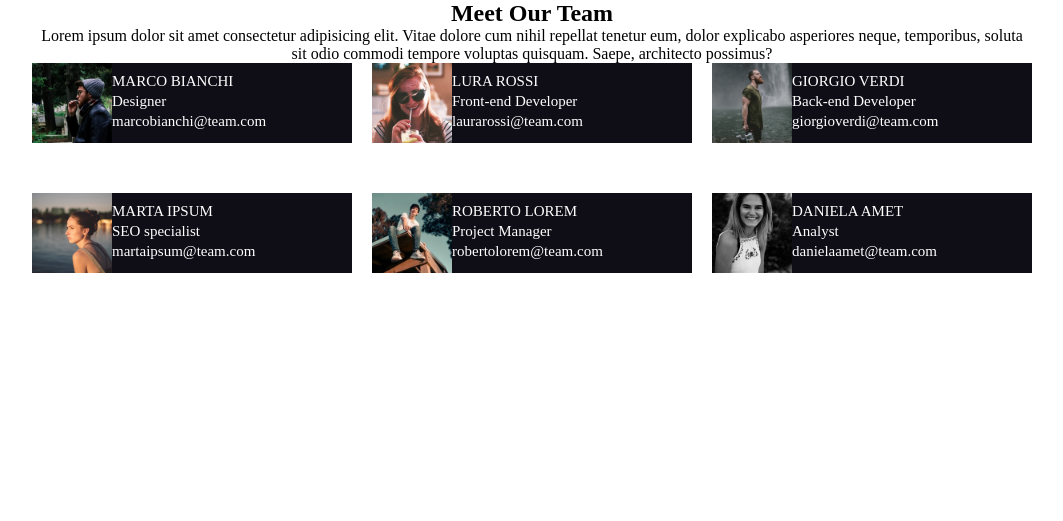
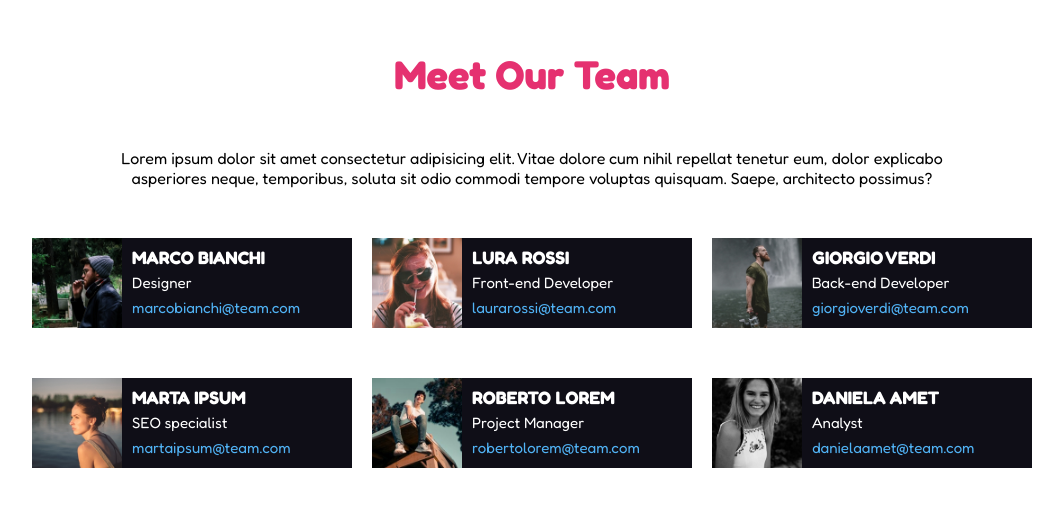
Before and after one commit to EmanueleVenditti95/html-css-float-cards, a plain HTML site: page index.html in a window 1280 px wide. Shown: the whole page, without its empty margins (108-1171 px from the left). Drawn offline with Linux system fonts and the light colour scheme; a web font is replaced by a local one.

Commit message:
Completed main sections

```diff
--- a/index.html
+++ b/index.html
@@ -5,6 +5,9 @@
     <meta name="viewport" content="width=device-width, initial-scale=1.0">
     <title>Floating Cards</title>
     <link rel="stylesheet" href="./style.css">
+    <link rel="preconnect" href="https://fonts.googleapis.com">
+    <link rel="preconnect" href="https://fonts.gstatic.com" crossorigin>
+    <link href="https://fonts.googleapis.com/css2?family=Comme:wght@200&family=Fredoka:wght@400;700&display=swap" rel="stylesheet">
 </head>
 <body>
     <!-- Title and intro -->
--- a/style.css
+++ b/style.css
@@ -2,10 +2,21 @@
     margin: 0;
     padding: 0;
     box-sizing: border-box;
+    font-family: fredoka;
+
+}
+
+h1{
+    font-weight: 700;
+    color: #E53170;
+    font-size: 40px;
+    padding-bottom: 50px;
+
 }
 
 .header{
     text-align: center;
+    padding: 50px;
 }
 
 .clearfix::after{
@@ -27,7 +38,8 @@ img{
 .card{
     float: left;
     background-color: #0F0E17;
-    height: 80px;
+    height: 90px;
+    min-width: 300px;
     width: calc((100% - 40px) / 3);
 	margin-right: 20px;
     margin-bottom: 50px;
@@ -35,11 +47,21 @@ img{
 
 .card-text{
     color: white;
-    line-height: 20px;
+    line-height: 25px;
     font-size: 15px;
-    padding-top: 8px;
+    padding-top: 7px;
+    margin-left: 100px;
 }
 
 .card:nth-child(3n){
     margin-right: 0;
 }
+
+p:first-child{
+    font-weight: 700;
+    font-size: 18px;
+}
+
+.card p:last-child{
+    color: rgb(81, 179, 245) ;
+}
```
